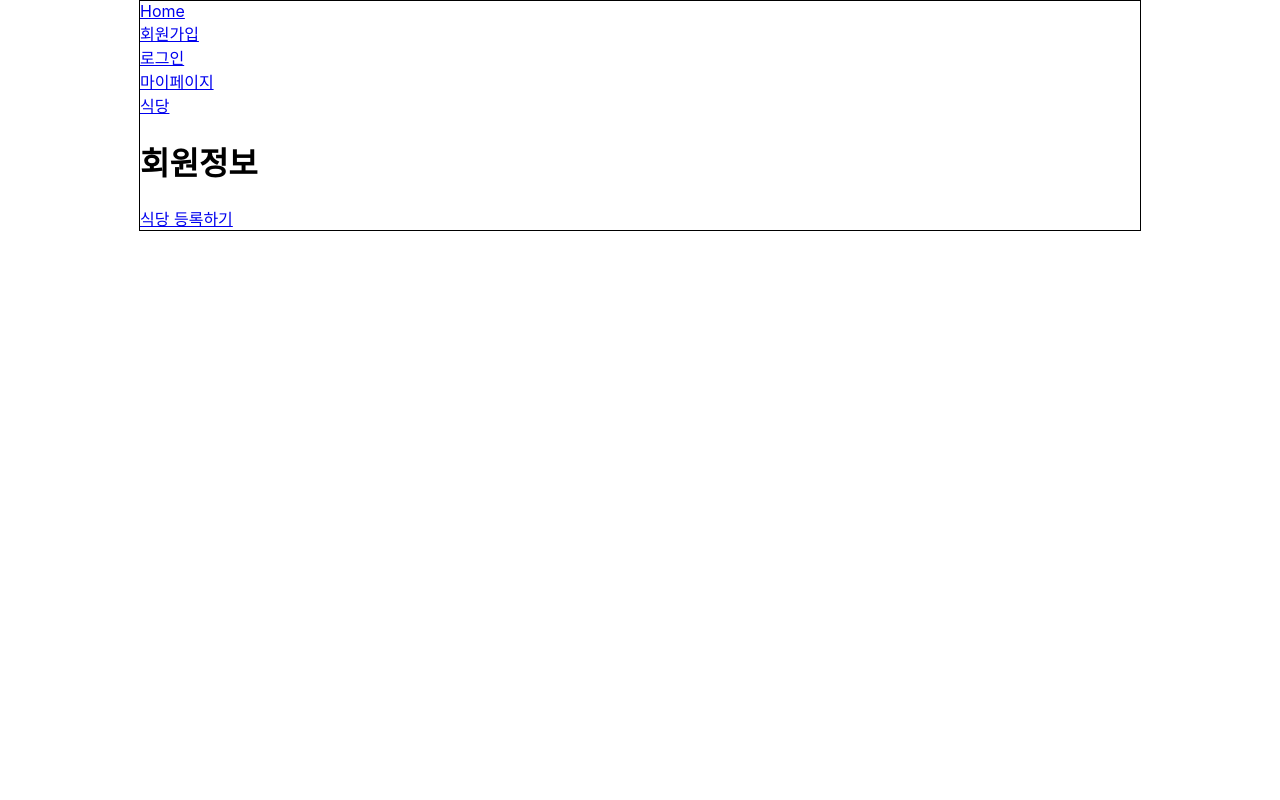
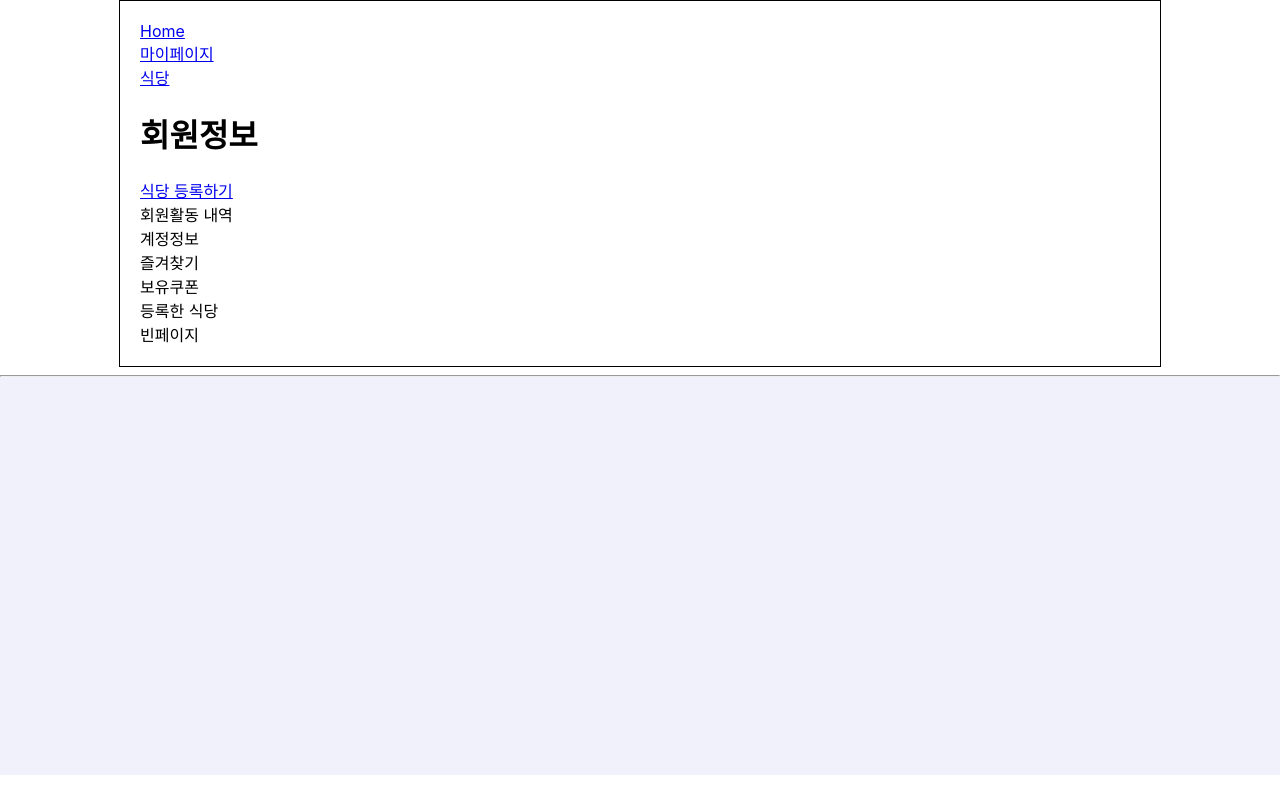
Before and after one commit to yeongi/uridong, a React (Create React App) app in the folder front/: page /user in a window 1280 px wide. Built offline with nearby package versions, Linux system fonts and the light colour scheme.

Commit message:
foot add

```diff
--- a/front/src/App.css
+++ b/front/src/App.css
@@ -10,5 +10,6 @@
 .wrapper {
   margin: 0 auto;
   width: 1000px;
+  padding: 20px;
   border: 1px solid black;
 }
--- a/front/src/App.js
+++ b/front/src/App.js
@@ -6,6 +6,7 @@ import SignUp from "./page/SignUp";
 import RstDetail from "./page/RstDetail";
 import RstApply from "./page/RstApply";
 import User from "./page/User";
+import Footer from "./layout/Footer";
 
 function App() {
   return (
@@ -13,10 +14,6 @@ function App() {
       <div className="wrapper">
         <div>
           <Link to="/">Home</Link>
-          <br />
-          <Link to="/signup">회원가입</Link>
-          <br />
-          <Link to="/login">로그인</Link>
           <br />
           <Link to="/user">마이페이지</Link>
           <br />
@@ -33,6 +30,7 @@ function App() {
           </Route>
         </Routes>
       </div>
+      <Footer />
     </>
   );
 }
--- /dev/null
+++ b/front/src/layout/Footer.js
@@ -0,0 +1,13 @@
+import classes from "../style/layout.module.css";
+
+const Footer = () => {
+  return (
+    <>
+      <div className={classes["footer-wrapper"]}>
+        <hr />
+      </div>
+    </>
+  );
+};
+
+export default Footer;
--- a/front/src/page/RstApply.js
+++ b/front/src/page/RstApply.js
@@ -1,6 +1,7 @@
 import { Box } from "@mui/system";
 import { TextField, Button } from "@mui/material";
 import { useState } from "react";
+import { Link } from "react-router-dom";
 import RstApi from "../api/Restaraunt";
 
 const RstApply = () => {
@@ -139,7 +140,7 @@ const RstApply = () => {
         />
         <br />
         <Button variant="filled" href="#outlined-buttons">
-          나가기
+          <Link to="/user">나가기</Link>
         </Button>
         <Button variant="filled" onClick={rstApplyHandler}>
           제출
--- a/front/src/page/User.js
+++ b/front/src/page/User.js
@@ -5,6 +5,19 @@ const User = () => {
     <>
       <h1>회원정보</h1>
       <Link to="apply">식당 등록하기 </Link>
+      <section>
+        <article>회원활동 내역</article>
+
+        <article>계정정보</article>
+
+        <article>즐겨찾기</article>
+
+        <article>보유쿠폰</article>
+
+        <article>등록한 식당</article>
+
+        <article>빈페이지</article>
+      </section>
       <Outlet />
     </>
   );
--- a/front/src/style/layout.module.css
+++ b/front/src/style/layout.module.css
@@ -8,6 +8,7 @@
   display: flex;
   justify-content: flex-end;
   padding: 10px;
+  gap: 20px;
   background-color: rgb(226, 226, 226);
 }
 
@@ -26,3 +27,9 @@
   display: flex;
   gap: 20px;
 }
+
+.footer-wrapper {
+  width: 100%;
+  height: 400px;
+  background-color: rgb(241, 241, 251);
+}
```
